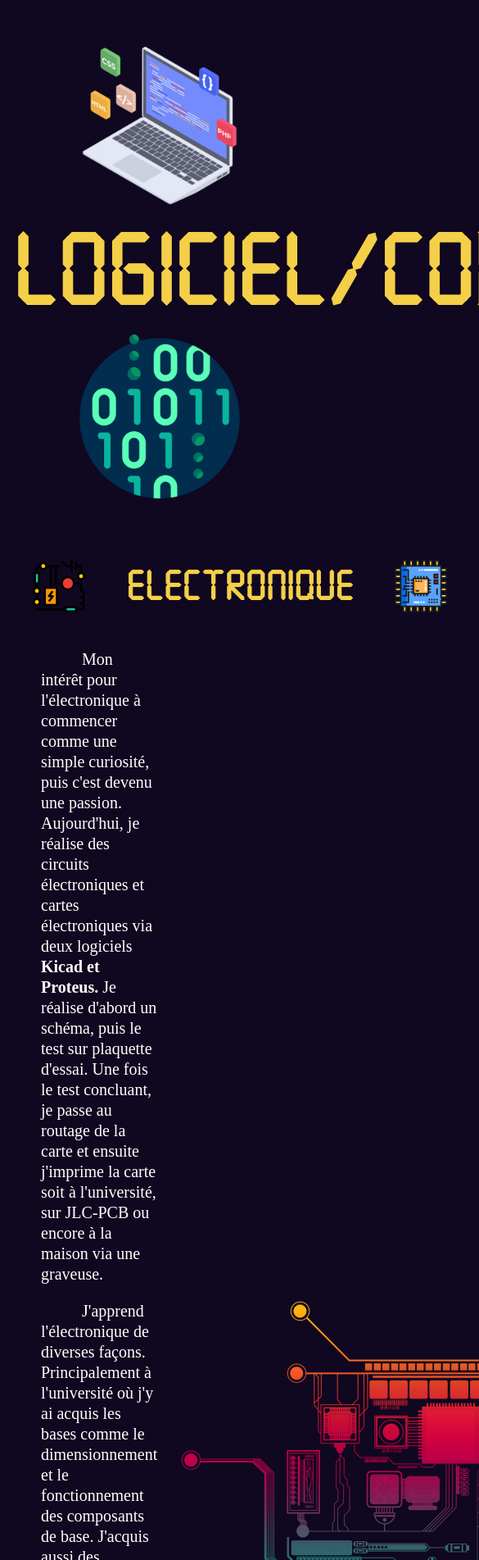
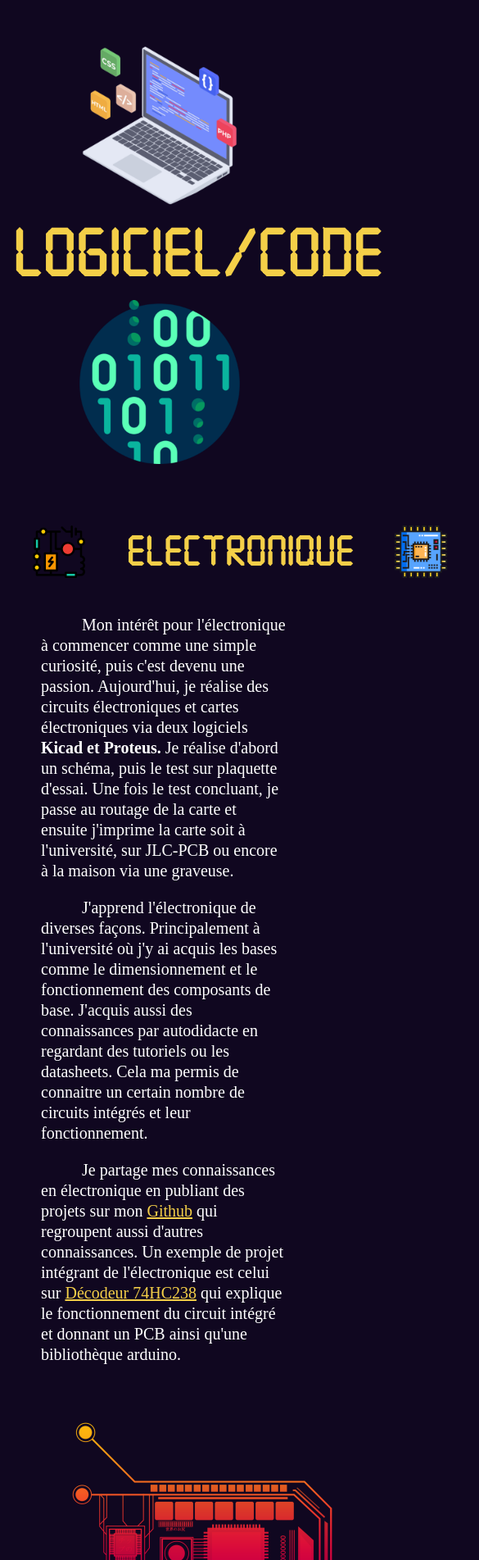
Before and after one commit to J3R5/Site_Web, a plain HTML site: page html/logiciel&code.html in a window 390 px wide. Shown: the part 97-2000 px from the top of the page at 82% size, 585 px wide, since content can reach past the window. Drawn offline with Linux system fonts and the light colour scheme.

Commit message:
Update l&c.css

```diff
--- a/css/l&c.css
+++ b/css/l&c.css
@@ -112,3 +112,17 @@ a, a:active {
     font-family: Segment;
     src: url(../font/Seven\ Segment.ttf) format(truetype);
 }
+
+/* responsive */
+
+@media  screen and (max-width:1000px) {
+    .main-title {
+       font-size: 80px;
+    }
+}
+
+@media  screen and (max-width:800px){
+    .electronique-main, .informatique-main, .info-emb-main {
+        flex-direction: column;
+    }
+}
```
